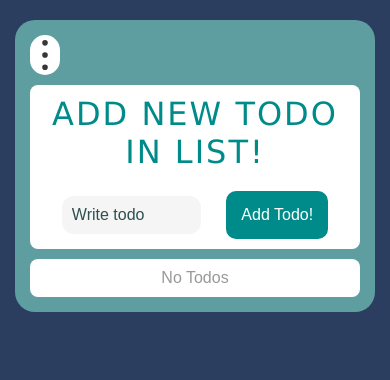
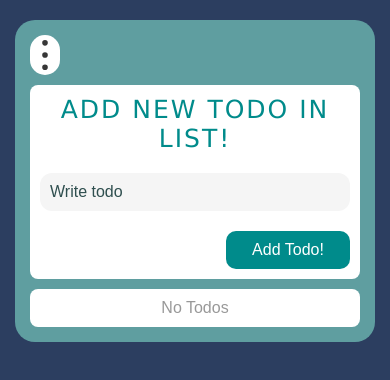
Before and after one commit to alria-k/todoapp-reactjs, a React (Vite) app: page / in a window 390 px wide. Shown: the top 380 px of the page. Built offline with nearby package versions, Linux system fonts and the light colour scheme.

Commit message:
added adaptive design

```diff
--- a/src/components/Form/Form.css
+++ b/src/components/Form/Form.css
@@ -56,3 +56,22 @@
 .form__btn:active {
   background-color: #015e5e;
 }
+
+@media (max-width: 425px) {
+  .form__btn {
+    padding: 10px;
+    font-size: 16px;
+    width: 40%;
+  }
+  .form__input {
+    margin-right: 0px;
+    width: 100%;
+  }
+  .form-input__container {
+    display: flex;
+    align-items: flex-end;
+    justify-content: center;
+    flex-direction: column;
+    gap: 20px;
+  }
+}
--- a/src/components/Form/Form.min.css
+++ b/src/components/Form/Form.min.css
@@ -1 +1 @@
-.container{max-width:1020px;padding:0 15px;margin:0 auto;margin-top:20px}.form__inner{text-align:center;margin-bottom:10px;padding:10px;background-color:white;border-radius:8px}.form__container{background-color:cadetblue;border-radius:20px;padding:15px}.form__title{font-family:Verdana, Geneva, Tahoma, sans-serif;letter-spacing:2px;font-size:32px;margin-bottom:20px;color:darkcyan;text-transform:uppercase}.form__input{width:45%;background-color:whitesmoke;padding:10px;border-radius:12px;margin-right:25px;color:darkcyan}.form__input::placeholder{color:darkslategrey}.form__btn{color:white;background-color:darkcyan;padding:15px;border-radius:10px;transition:background-color .2s ease-in-out}.form__btn:hover{background-color:#55bfbf}.form__btn:active{background-color:#015e5e}
+.container{max-width:1020px;padding:0 15px;margin:0 auto;margin-top:20px}.form__inner{text-align:center;margin-bottom:10px;padding:10px;background-color:white;border-radius:8px}.form__container{background-color:cadetblue;border-radius:20px;padding:15px}.form__title{font-family:Verdana, Geneva, Tahoma, sans-serif;letter-spacing:2px;font-size:32px;margin-bottom:20px;color:darkcyan;text-transform:uppercase}.form__input{width:45%;background-color:whitesmoke;padding:10px;border-radius:12px;margin-right:25px;color:darkcyan}.form__input::placeholder{color:darkslategrey}.form__btn{color:white;background-color:darkcyan;padding:15px;border-radius:10px;transition:background-color .2s ease-in-out}.form__btn:hover{background-color:#55bfbf}.form__btn:active{background-color:#015e5e}@media (max-width: 425px){.form__btn{padding:10px;font-size:16px;width:40%}.form__input{margin-right:0px;width:100%}.form-input__container{display:flex;align-items:flex-end;justify-content:center;flex-direction:column;gap:20px}}
--- a/src/components/Form/Form.scss
+++ b/src/components/Form/Form.scss
@@ -50,3 +50,26 @@
         }
     }
 }
+
+@media (max-width: 425px) {
+    .form{
+        &__btn{
+            padding: 10px;
+            font-size: 16px;
+            width: 40%;
+        }
+        &__input{
+            margin-right: 0px;
+            width: 100%;
+        }
+        &-input{
+            &__container{
+                display: flex;
+                align-items: flex-end;
+                justify-content: center;
+                flex-direction: column;
+                gap: 20px;
+            }
+        }
+    }
+}
--- a/src/components/FormList/FormList.css
+++ b/src/components/FormList/FormList.css
@@ -1,14 +1,3 @@
-@keyframes crossTodo {
-  25% {
-  }
-  50% {
-  }
-  75% {
-  }
-  100% {
-  }
-}
-
 .form__list {
   display: flex;
   align-items: center;
@@ -80,4 +69,14 @@
 
 .form__text {
   transition: opacity .3s ease-in-out;
+  line-break: anywhere;
 }
+
+@media (max-width: 425px) {
+  .form__title {
+    font-size: 25px;
+  }
+  .form__text {
+    font-size: 14px;
+  }
+}
--- a/src/components/FormList/FormList.min.css
+++ b/src/components/FormList/FormList.min.css
@@ -1 +1 @@
-@keyframes crossTodo{25%{}50%{}75%{}100%{}}.form__list{display:flex;align-items:center;gap:10px;position:relative}.form__list:not(:first-child){padding-bottom:10px;margin-bottom:10px}.form__list:not(:first-child)::before{content:'';position:absolute;bottom:0px;left:0;width:100%;height:1px;background-color:darkcyan;opacity:0.3;border-radius:2px}.form__list:has(input[type="checkbox"]:checked) .form__text{color:gray;opacity:0.2;text-decoration:line-through}.form-list__box{padding:10px;background-color:white;border-radius:8px;display:flex;flex-direction:column-reverse}.form-list__empty{text-align:center;opacity:0.4}.form__checkbox{position:relative;min-width:20px;height:20px;border-radius:100%;border:1px solid black}.form__checkbox input[type="checkbox"]{cursor:pointer;position:absolute;opacity:0;z-index:1;top:0;bottom:0;left:0;right:0}.form__checkbox:has(input[type="checkbox"]:checked){background-image:url("../../assets/img/check-mark-svgrepo-com.svg");background-position:center;background-repeat:no-repeat;background-size:10px}.form__text{transition:opacity .3s ease-in-out}
+.form__list{display:flex;align-items:center;gap:10px;position:relative}.form__list:not(:first-child){padding-bottom:10px;margin-bottom:10px}.form__list:not(:first-child)::before{content:'';position:absolute;bottom:0px;left:0;width:100%;height:1px;background-color:darkcyan;opacity:0.3;border-radius:2px}.form__list:has(input[type="checkbox"]:checked) .form__text{color:gray;opacity:0.2;text-decoration:line-through}.form-list__box{padding:10px;background-color:white;border-radius:8px;display:flex;flex-direction:column-reverse}.form-list__empty{text-align:center;opacity:0.4}.form__checkbox{position:relative;min-width:20px;height:20px;border-radius:100%;border:1px solid black}.form__checkbox input[type="checkbox"]{cursor:pointer;position:absolute;opacity:0;z-index:1;top:0;bottom:0;left:0;right:0}.form__checkbox:has(input[type="checkbox"]:checked){background-image:url("../../assets/img/check-mark-svgrepo-com.svg");background-position:center;background-repeat:no-repeat;background-size:10px}.form__text{transition:opacity .3s ease-in-out;line-break:anywhere}@media (max-width: 425px){.form__title{font-size:25px}.form__text{font-size:14px}}
--- a/src/components/FormList/FormList.scss
+++ b/src/components/FormList/FormList.scss
@@ -1,10 +1,3 @@
-@keyframes crossTodo {
-    25%{}
-    50%{}
-    75%{}
-    100%{}
-}
-
 .form{
     &__list{
         display: flex;
@@ -72,5 +65,17 @@
     }
     &__text{
         transition: opacity .3s ease-in-out;
+        line-break: anywhere;
     }
 }
+
+@media (max-width: 425px){
+    .form{
+        &__title{
+            font-size: 25px;
+        }
+        &__text{
+            font-size: 14px;
+        }
+    }
+}
--- a/src/components/Menu/Menu.min.css
+++ b/src/components/Menu/Menu.min.css
@@ -1 +1 @@
-.menu__container{width:100%;margin-bottom:10px}.menu__img{width:30px;height:40px;max-width:360px;background-image:url("../../assets/img/hamburger-menu-dots-svgrepo-com.svg");background-position:2% 50%;background-repeat:no-repeat;background-size:30px 30px;padding:10px;border-radius:16px;background-color:white;transition:width .4s ease-in-out}.menu__img:hover{width:100%;background-position:2% 50%}.menu__img:hover .menu__inner{opacity:1;visibility:visible;transition:opacity 0.3s ease-in-out, visibility 0.3s ease-in-out;transition-delay:200ms}.menu__inner{display:inline-flex;align-items:center;width:100%;opacity:0;visibility:hidden;padding-left:40px}.menu-item{padding-right:20px;color:grey}.menu-link{font-size:20px}.menu-link:hover{text-decoration:underline}
+.menu__container{width:100%;margin-bottom:10px}.menu__img{width:30px;height:40px;max-width:360px;background-image:url("../../assets/img/hamburger-menu-dots-svgrepo-com.svg");background-position:2% 50%;background-repeat:no-repeat;background-size:30px 30px;padding:10px;border-radius:16px;background-color:white;transition:width .4s ease-in-out}.menu__img:hover{width:100%;background-position:2% 50%}.menu__img:hover .menu__inner{opacity:1;visibility:visible;transition:opacity 0.3s ease-in-out, visibility 0.3s ease-in-out;transition-delay:200ms}.menu__inner{display:inline-flex;align-items:center;width:100%;opacity:0;visibility:hidden;padding-left:40px}.menu-item{padding-right:20px;color:grey}.menu-link{font-size:20px}.menu-link:hover{text-decoration:underline}@media (max-width: 425px){.menu-link{font-size:14px;vertical-align:middle}.menu-item{padding-right:0px}.menu__inner{justify-content:space-between}.menu__img:hover .menu__inner{transition-delay:350ms}}
--- a/src/components/Menu/Menu.scss
+++ b/src/components/Menu/Menu.scss
@@ -45,3 +45,25 @@
         }
     }
 }
+
+@media (max-width: 425px){
+    .menu{
+        &-link{
+            font-size: 14px;
+            vertical-align: middle;
+        }
+        &-item{
+            padding-right: 0px;
+        }
+        &__inner{
+            justify-content: space-between;
+        }
+        &__img{
+            &:hover{
+                .menu__inner{
+                    transition-delay: 350ms;
+                }
+            }
+        }
+    }
+}
```
Also changed, not shown: src/components/Menu/Menu.css (+16 -0 lines), 1 other file (tests, documents, lock files or other folders).
